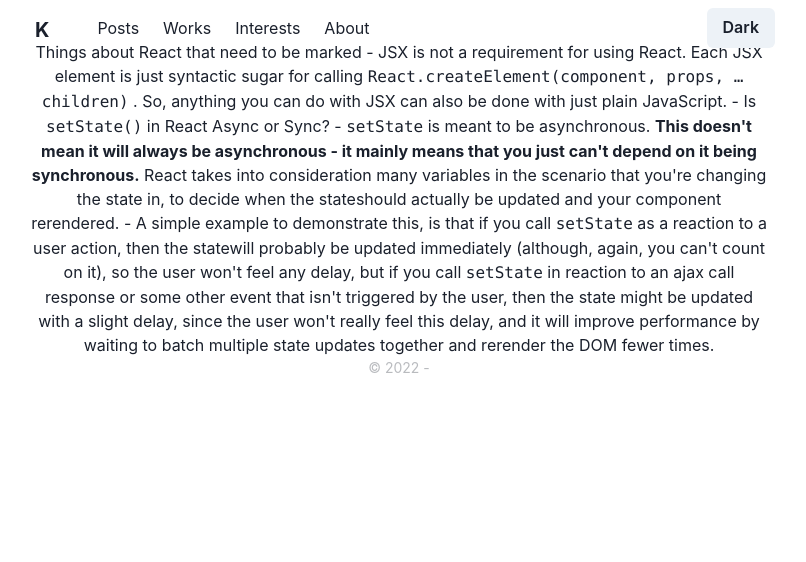
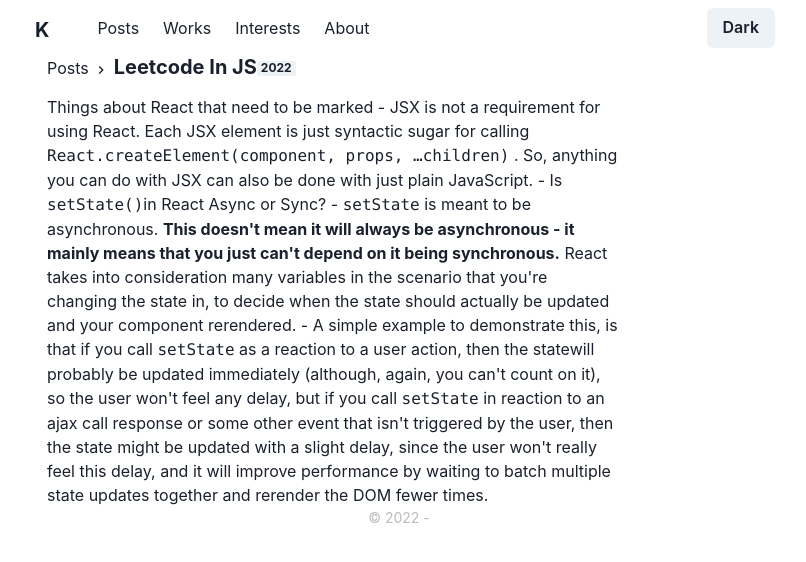
Before and after one commit to gejin19991214/portfolio, a Next.js app: page /posts/thingsAboutReact in a window 1280 px wide. Shown: the top 562 px of the page, without its empty margins (241-1047 px from the left). Built offline with nearby package versions, Linux system fonts and the light colour scheme.

Commit message:
add posts

```diff
--- a/pages/posts/thingsAboutReact.js
+++ b/pages/posts/thingsAboutReact.js
@@ -1,28 +1,31 @@
 import React from "react";
+import Layout from "../../components/items";
+import { Badge, Container } from "@chakra-ui/react";
+import { Title } from "../../components/post-format";
 import ReactMarkdwon from "react-markdown";
 
 const thingsAboutReact = () => {
   return (
-    <ReactMarkdwon>
-      ## Things about React that need to be marked - JSX is not a requirement
-      for using React. Each JSX element is just syntactic sugar for calling
-      `React.createElement(component, props, …children)` . So, anything you can
-      do with JSX can also be done with just plain JavaScript. - Is `setState()`
-      in React Async or Sync? - `setState` is meant to be asynchronous. **This
-      doesn&apos;t mean it will always be asynchronous - it mainly means that
-      you just can&apos;t depend on it being synchronous.** React takes into
-      consideration many variables in the scenario that you&apos;re changing the
-      state in, to decide when the stateshould actually be updated and your
-      component rerendered. - A simple example to demonstrate this, is that if
-      you call `setState` as a reaction to a user action, then the statewill
-      probably be updated immediately (although, again, you can&apos;t count on
-      it), so the user won&apos;t feel any delay, but if you call `setState` in
-      reaction to an ajax call response or some other event that isn&apos;t
-      triggered by the user, then the state might be updated with a slight
-      delay, since the user won&apos;t really feel this delay, and it will
-      improve performance by waiting to batch multiple state updates together
-      and rerender the DOM fewer times.
-    </ReactMarkdwon>
+    <Layout title="thingsAboutReact">
+      <Container align="left">
+        <Title>
+          Leetcode In JS
+          <Badge>2022</Badge>
+        </Title>
+      </Container>
+      <Container align="left">
+      <ReactMarkdwon>
+        ## Things about React that need to be marked
+        - JSX is not a requirement for using React. Each JSX element is just syntactic sugar for calling `React.createElement(component, props, …children)` . So, anything you can do with JSX can also be done with just plain JavaScript.
+        - Is `setState()`in React Async or Sync?
+            - `setState` is meant to be asynchronous. **This doesn&apos;t mean it will always be asynchronous - it mainly means that you just can&apos;t depend on it being synchronous.** React takes into consideration many variables in the
+        scenario that you&apos;re changing the state in, to decide when the state should actually be updated and your component rerendered.
+            - A simple example to demonstrate this, is that if you call `setState` as a reaction to a user action, then the statewill probably be updated immediately (although, again, you can&apos;t count on it), so the user
+        won&apos;t feel any delay, but if you call `setState` in reaction to an ajax call response or some other event that isn&apos;t triggered by the user, then the state might be updated with a slight delay, since the user won&apos;t really feel this delay, and it will improve performance by waiting to batch multiple state updates together and rerender the DOM
+        fewer times.
+      </ReactMarkdwon>
+      </Container>
+    </Layout>
   );
 };
 
```
